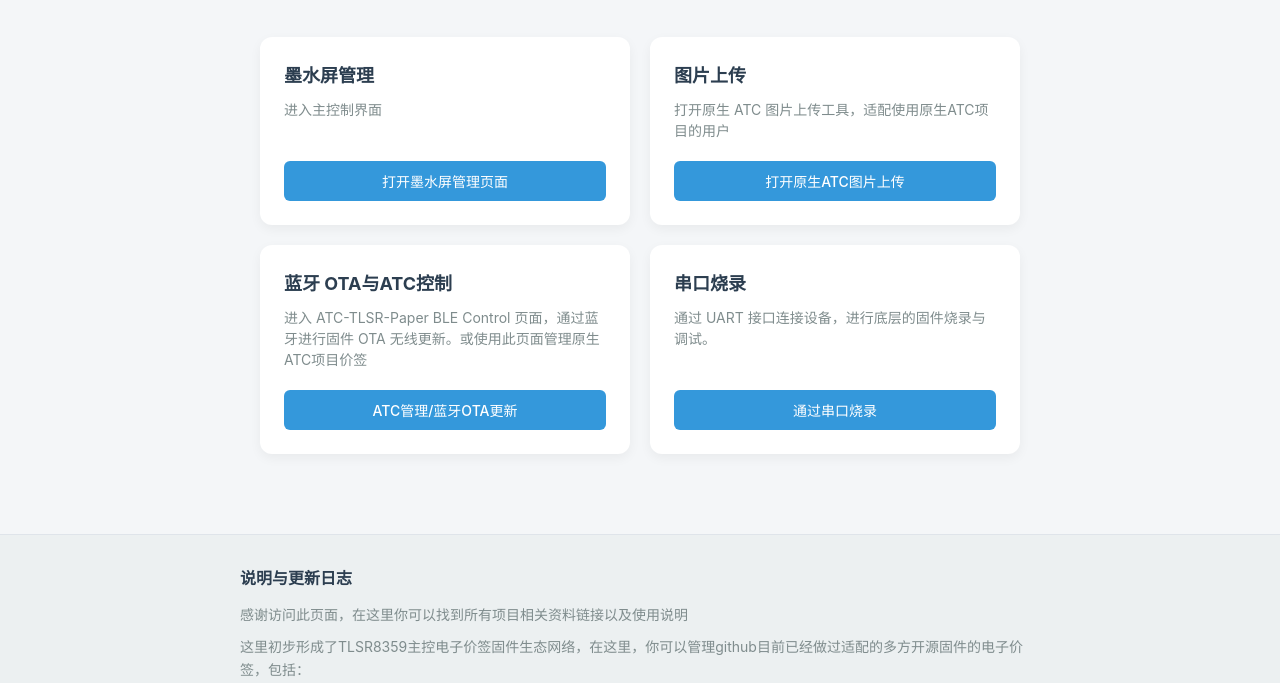
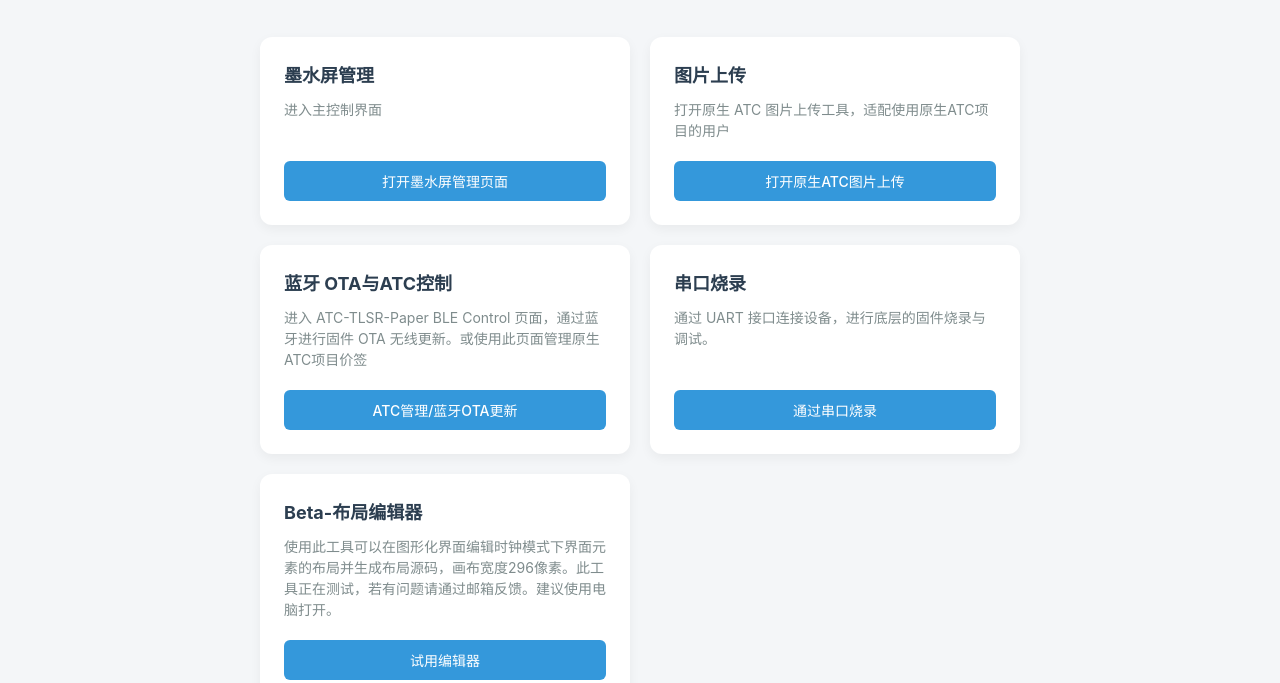
Before and after one commit to Lightning1003/Lightning1003.github.io, a plain HTML site: page index.html in a window 1280 px wide. Shown: the part 117-800 px from the top of the page. Drawn offline with Linux system fonts and the light colour scheme.

Commit message:
Update index.html

```diff
--- a/index.html
+++ b/index.html
@@ -174,6 +174,13 @@
                 <p>通过 UART 接口连接设备，进行底层的固件烧录与调试。</p>
                 <a href="uart_flasher.html" class="btn">通过串口烧录</a>
             </div>
+
+            <!-- 5. 布局编辑 -->
+            <div class="card">
+                <h2>Beta-布局编辑器</h2>
+                <p>使用此工具可以在图形化界面编辑时钟模式下界面元素的布局并生成布局源码，画布宽度296像素。此工具正在测试，若有问题请通过邮箱反馈。建议使用电脑打开。</p>
+                <a href="epd_layout_editor.html" class="btn">试用编辑器</a>
+            </div>
         </div>
     </div>
 
```
